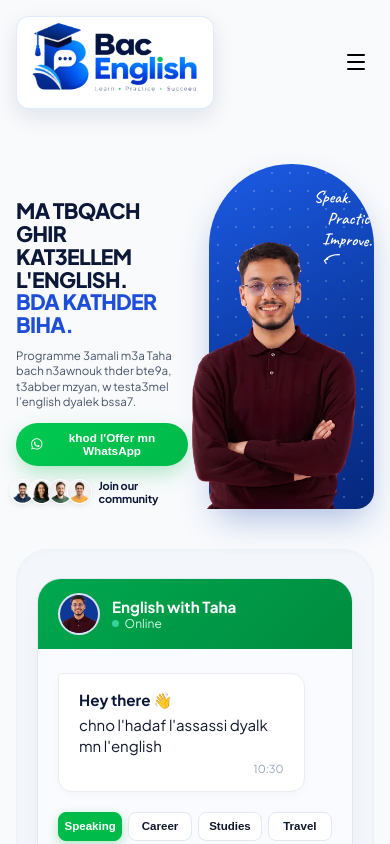
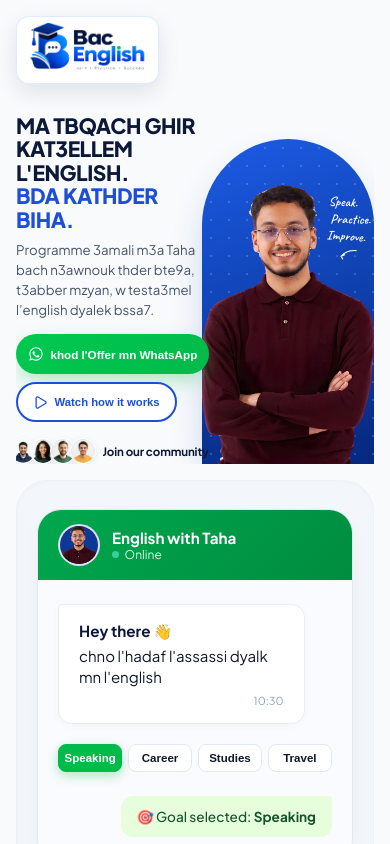
Before and after one commit to OthmanEss123/englishwithtaha, a Next.js app: page / in a window 390 px wide. Shown: the top 844 px of the page. Built offline with nearby package versions, Linux system fonts and the light colour scheme.

Commit message:
feat: implement interactive English learning landing page with WhatsApp lead generation forms

```diff
--- a/src/app/globals.css
+++ b/src/app/globals.css
@@ -1811,7 +1811,7 @@
   .site-header {
     display: flex;
     align-items: center;
-    justify-content: space-between;
+    justify-content: flex-start;
     margin-bottom: 1.25rem;
   }
 
@@ -1820,7 +1820,7 @@
   }
 
   .site-brand-logo {
-    width: 180px;
+    width: clamp(125px, 32vw, 155px);
   }
 
   .site-brand {
@@ -1833,38 +1833,42 @@
   }
 
   .mobile-menu-btn {
-    display: flex !important;
+    display: none !important;
   }
 
   .hero-section {
-    display: grid !important;
-    grid-template-columns: 1.18fr 0.82fr !important;
-    gap: 0.25rem !important;
-    align-items: flex-end !important;
-    margin-bottom: 2rem !important;
     position: relative !important;
-    min-height: 380px !important;
-    padding-bottom: 0.5rem;
+    display: block !important;
+    overflow: hidden !important;
+    width: 100% !important;
+    box-sizing: border-box !important;
+    margin-bottom: 1rem !important;
+    min-height: 0 !important;
+    padding: 0.4rem 0 0 0 !important;
   }
 
   .hero-left {
-    order: 1 !important;
+    position: relative !important;
+    z-index: 5 !important;
+    width: 54% !important;
+    max-width: none !important;
     display: flex !important;
     flex-direction: column !important;
-    gap: 0.65rem !important;
-    padding-bottom: 0.25rem !important;
-    z-index: 10 !important;
+    align-items: flex-start !important;
+    gap: 0.55rem !important;
+    padding: 0.2rem 0 0 0 !important;
   }
 
   .hero-title {
-    font-size: 1.325rem !important;
-    line-height: 1.08 !important;
-    letter-spacing: -0.03em !important;
+    font-size: clamp(1.05rem, 5.4vw, 1.42rem) !important;
+    line-height: 1.12 !important;
+    letter-spacing: -0.02em !important;
+    font-weight: 800 !important;
   }
 
   .hero-subtitle {
-    font-size: 0.72rem !important;
-    line-height: 1.35 !important;
+    font-size: clamp(0.72rem, 3.4vw, 0.86rem) !important;
+    line-height: 1.5 !important;
     color: #475569 !important;
     max-width: 100% !important;
   }
@@ -1873,111 +1877,160 @@
     display: flex !important;
     flex-direction: column !important;
     align-items: flex-start !important;
-    gap: 0.45rem !important;
-    margin-top: 0.15rem !important;
+    gap: 0.5rem !important;
+    margin-top: 0.35rem !important;
     width: 100% !important;
   }
 
   .btn-whatsapp {
-    font-size: 0.735rem !important;
-    padding: 0.55rem 0.85rem !important;
+    font-size: clamp(0.7rem, 3vw, 0.82rem) !important;
+    padding: 0.5rem 0.85rem !important;
     gap: 0.4rem !important;
+    min-height: 40px !important;
     width: auto !important;
     max-width: 100% !important;
-    justify-content: flex-start !important;
+    justify-content: center !important;
+    white-space: nowrap !important;
+    border-radius: 999px !important;
   }
 
   .btn-whatsapp svg {
     width: 16px !important;
     height: 16px !important;
-  }
-
-  .btn-ghost-video {
-    font-size: 0.7rem !important;
-    padding: 0.45rem 0.8rem !important;
+    flex-shrink: 0 !important;
+  }
+
+  .btn-watch {
+    display: inline-flex !important;
+    align-items: center !important;
+    justify-content: center !important;
     gap: 0.4rem !important;
+    min-height: 40px !important;
+    padding: 0.5rem 0.95rem !important;
+    font-size: clamp(0.68rem, 2.9vw, 0.8rem) !important;
+    font-weight: 700 !important;
+    color: #1d4ed8 !important;
+    background: #ffffff !important;
+    border: 2px solid #1d4ed8 !important;
+    border-radius: 999px !important;
+    white-space: nowrap !important;
     width: auto !important;
-    max-width: 100% !important;
-    justify-content: flex-start !important;
-  }
-
-  .btn-ghost-video .play-icon-wrap {
-    width: 16px !important;
-    height: 16px !important;
-  }
-
-  .btn-ghost-video .play-icon-wrap svg {
-    width: 10px !important;
-    height: 10px !important;
+    cursor: pointer !important;
+  }
+
+  .btn-watch svg {
+    width: 15px !important;
+    height: 15px !important;
+    flex-shrink: 0 !important;
   }
 
   .social-proof {
     display: flex !important;
+    flex-wrap: nowrap !important;
     align-items: center !important;
     gap: 0.4rem !important;
-    margin-top: 0.15rem !important;
+    margin-top: 0.45rem !important;
   }
 
   .avatar-item {
-    width: 25px !important;
-    height: 25px !important;
+    width: 26px !important;
+    height: 26px !important;
     border-width: 1.5px !important;
     margin-left: -6px !important;
   }
 
   .social-desc {
-    font-size: 0.6875rem !important;
+    font-size: 0.72rem !important;
     font-weight: 700 !important;
-  }
-
-  /* Right column: Taha & Arch */
+    line-height: 1.15 !important;
+    white-space: nowrap !important;
+  }
+
+  /* Right visual: tall blue arch + Taha, attached to right edge, starts upper-middle */
   .hero-right {
-    order: 2 !important;
-    position: relative !important;
-    display: flex !important;
-    justify-content: flex-end !important;
-    align-items: flex-end !important;
-    min-height: 380px !important;
-    margin-right: -8px !important;
-    width: 100% !important;
+    position: absolute !important;
+    right: 0 !important;
+    top: 4% !important;
+    bottom: 0 !important;
+    width: 48% !important;
+    min-height: 0 !important;
+    margin-right: 0 !important;
+    z-index: 1 !important;
+    pointer-events: none !important;
   }
 
   .hero-backdrop-arch {
     position: absolute !important;
+    right: 0 !important;
     bottom: 0 !important;
-    right: 0 !important;
-    width: 165px !important;
-    height: 345px !important;
-    border-radius: 82px 82px 18px 18px !important;
-    z-index: 1 !important;
+    top: auto !important;
+    width: 100% !important;
+    height: 94% !important;
+    border-radius: 430px 430px 0 0 !important;
+    background: linear-gradient(160deg, #1d5ce6 0%, #0d3da8 58%, #06287e 100%) !important;
+    box-shadow: 0 18px 40px -12px rgba(13, 61, 168, 0.32) !important;
     overflow: hidden !important;
-    transform: none !important;
+  }
+
+  .hero-backdrop-dots {
+    opacity: 0.42 !important;
   }
 
   .hero-handwritten-text {
     position: absolute !important;
-    top: 7% !important;
-    right: 6px !important;
-    font-size: 1.05rem !important;
-    line-height: 1.15 !important;
+    top: 17% !important;
+    right: 8% !important;
+    left: auto !important;
+    width: auto !important;
+    max-width: 70% !important;
+    display: flex !important;
+    flex-direction: column !important;
+    align-items: flex-end !important;
+    text-align: right !important;
+    font-size: clamp(0.78rem, 3.4vw, 0.98rem) !important;
+    line-height: 1.18 !important;
     gap: 0.1rem !important;
+    transform: rotate(3deg) !important;
+    z-index: 5 !important;
+    white-space: nowrap !important;
+    color: #ffffff !important;
+    font-weight: 600 !important;
   }
 
   .handwritten-arrow {
     width: 20px !important;
     height: 13px !important;
     margin-top: 0.15rem !important;
-    margin-left: 6px !important;
+    margin-left: 12px !important;
+    align-self: flex-end !important;
+    flex-shrink: 0 !important;
   }
 
   .hero-image-wrapper {
-    width: 172px !important;
-    margin-right: 18px !important;
-    position: relative !important;
+    position: absolute !important;
+    right: 0 !important;
+    bottom: 0 !important;
+    top: auto !important;
+    left: auto !important;
+    transform: none !important;
+    width: 100% !important;
+    max-width: none !important;
+    margin-right: 0 !important;
+    display: flex !important;
+    justify-content: flex-end !important;
+    align-items: flex-end !important;
     z-index: 2 !important;
   }
 
-  /* Hide floating card on mobile so Taha is unobstructed like mockup */
+  .hero-image {
+    width: 100% !important;
+    height: auto !important;
+    max-height: none !important;
+    object-fit: contain !important;
+    display: block !important;
+  }
+
+  /* Registration card hidden on mobile (reference has no card) */
   .floating-reg-card {
     display: none !important;
   }
--- a/src/app/page.tsx
+++ b/src/app/page.tsx
@@ -372,6 +372,14 @@
             >
               <WhatsAppIcon size={20} />
               <span>khod l&apos;Offer mn WhatsApp</span>
+            </button>
+            <button
+              onClick={() => setIsVideoModalOpen(true)}
+              className="btn-watch"
+              id="hero-watch-btn"
+            >
+              <Play className="w-4 h-4" />
+              <span>Watch how it works</span>
             </button>
           </div>
 
```
Also changed, not shown: 1 other file (tests, documents, lock files or other folders).
